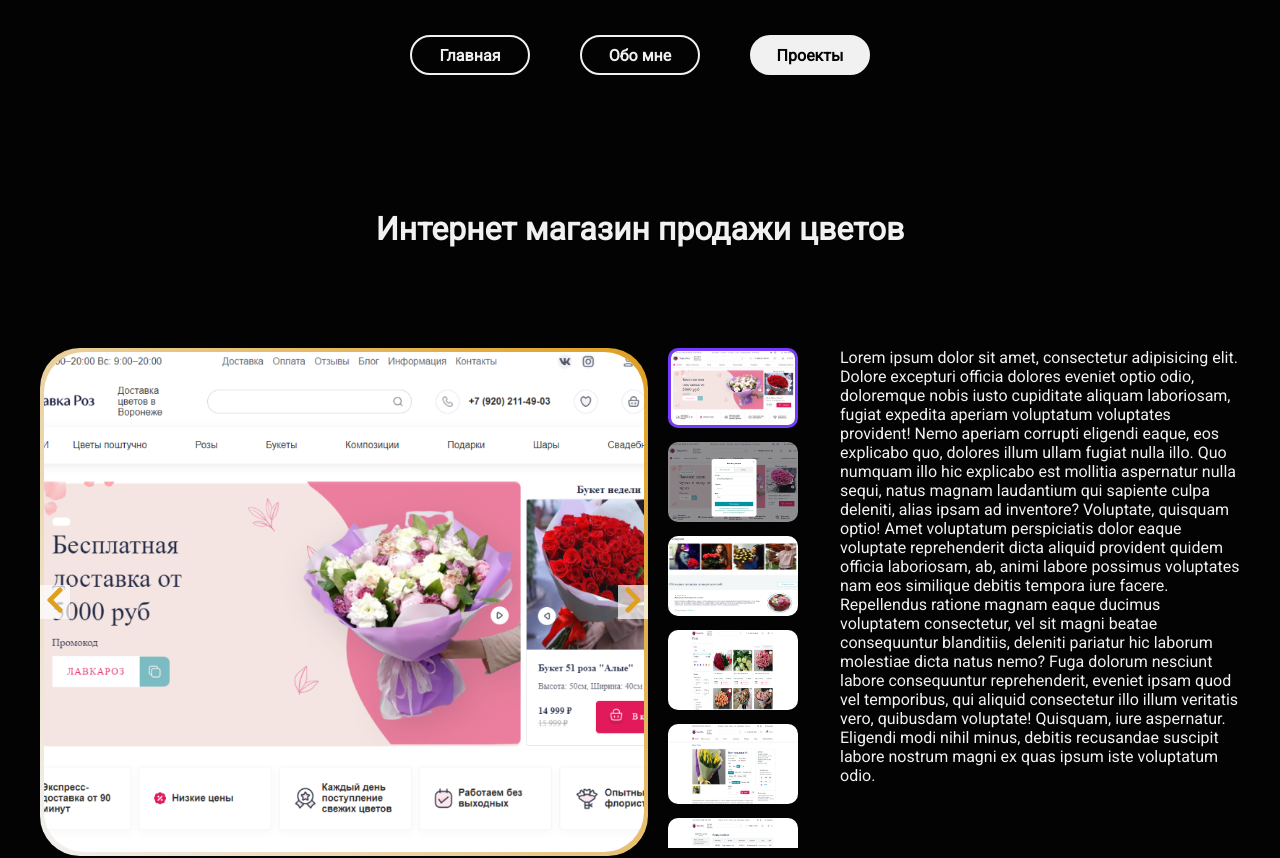
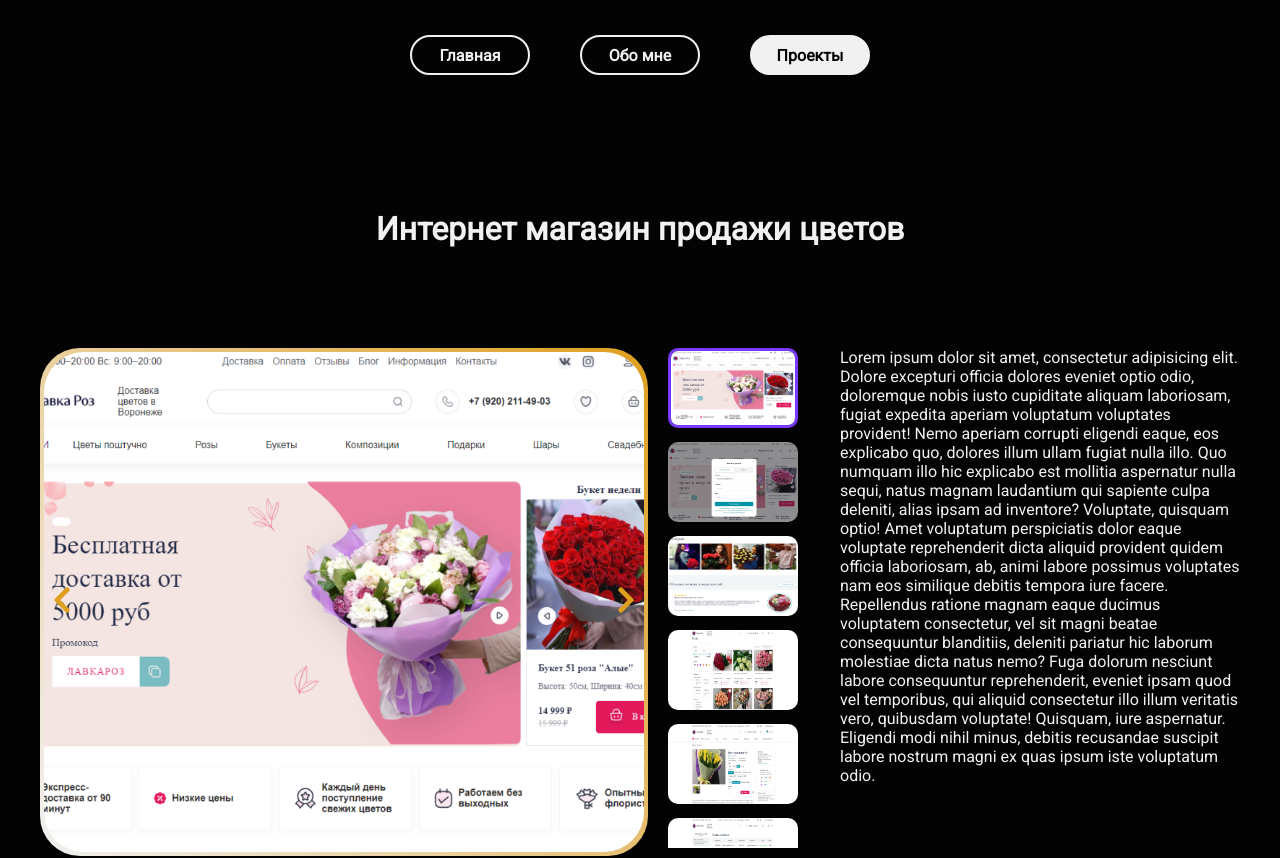
Before and after one commit to alexsmith-proff/portfolio, a Next.js app: page /project/1 in a window 1280 px wide. Shown: the top 858 px of the page. Built offline with nearby package versions, Linux system fonts and the light colour scheme.

Commit message:
[add] prev & next correct styles

```diff
--- a/src/app/components/project_slider_border_gradient/project_slider_border_gradient.module.scss
+++ b/src/app/components/project_slider_border_gradient/project_slider_border_gradient.module.scss
@@ -42,7 +42,8 @@
 }
 
 .arrow {
-    background-color: rgb(255, 255, 255, .7);
+    background-color: rgba(255, 255, 255, 0);
+    border-radius: 5px;
     position: absolute;
     top: 50%;
     translate: 0% -50%;
@@ -50,11 +51,14 @@
     transition: .7s;
 
     &.left {
-        left: 0;
+        left: 7px;
     }
 
     &.right {
-        right: 0;
+        right: 7px;
+    }
+    &:hover{
+        background-color: rgba(255, 255, 255, 1);
     }
 }
 
```
